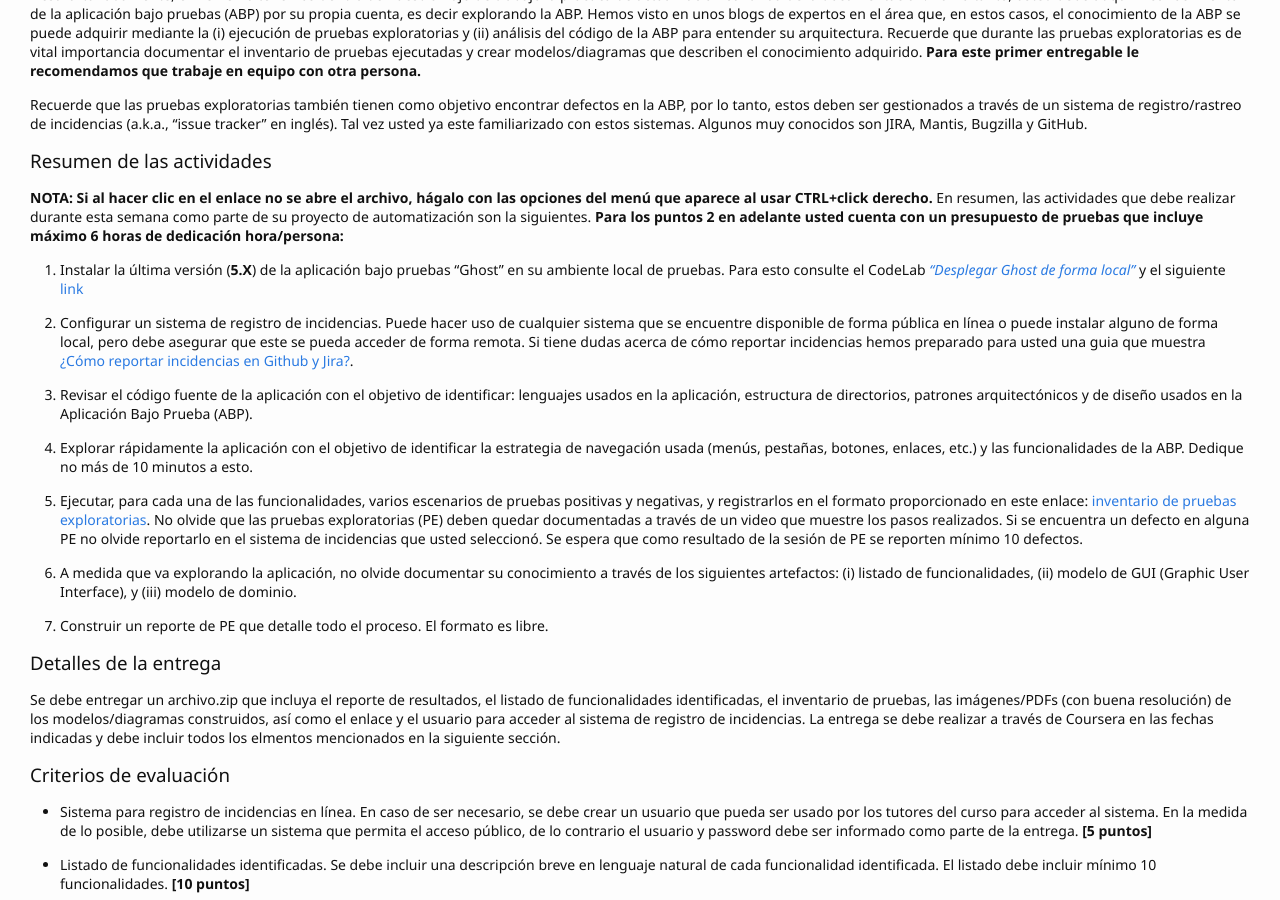
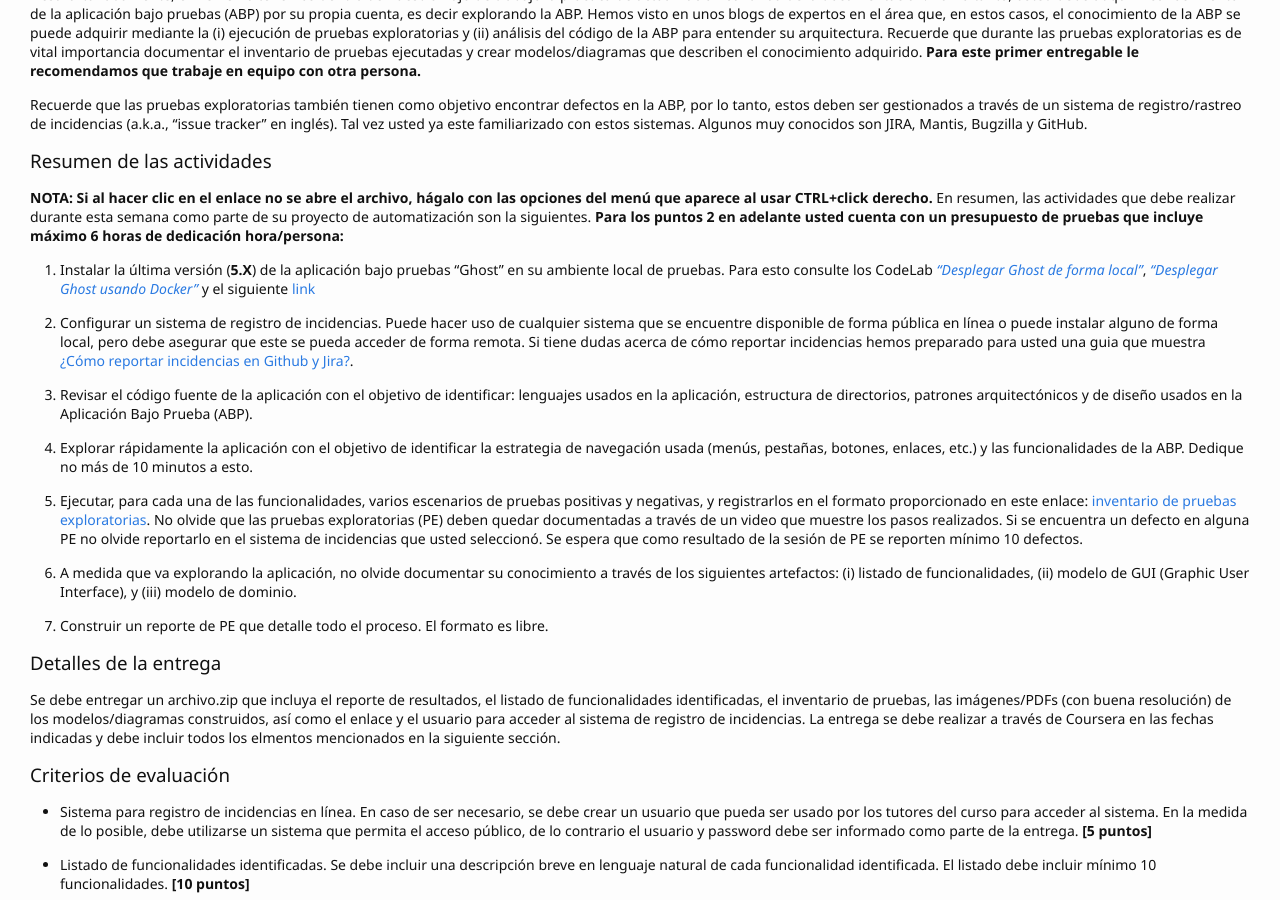
Before and after one commit to TiCSw/mt1_guias_pruebas, a Jekyll site: the page built from docs/semanas/semana1.md, in a window 1280 px wide and 900 px high, scrolled down 475 px. Built offline with Jekyll 4.4.1, drawn with Linux system fonts in a browser that asks for light colours; some web fonts are replaced; our own code applies the rules of GitHub Pages for plain Markdown files; comment, search, counter and statistics services are not loaded.

Commit message:
Semana 1 Actualización

```diff
--- a/docs/semanas/semana1.md
+++ b/docs/semanas/semana1.md
@@ -15,7 +15,7 @@
 En resumen, las actividades que debe realizar durante esta semana como parte de su proyecto de automatización son la siguientes. **Para los puntos 2 en adelante usted cuenta con un presupuesto de pruebas que incluye máximo 6 horas de dedicación hora/persona:**
 
 
-1. Instalar la última versión (**5.X**) de la aplicación bajo pruebas "Ghost" en su ambiente local de pruebas. Para esto consulte el CodeLab [_"Desplegar Ghost de forma local"_](https://thesoftwaredesignlab.github.io/AutTestingCodelabs/ghost-local-deployment/index.html#0) y el siguiente [link](https://ghost.org/docs/ghost-cli/#ghost-install)
+1. Instalar la última versión (**5.X**) de la aplicación bajo pruebas "Ghost" en su ambiente local de pruebas. Para esto consulte los CodeLab [_"Desplegar Ghost de forma local"_](https://thesoftwaredesignlab.github.io/AutTestingCodelabs/ghost-local-deployment/index.html#0), [_"Desplegar Ghost usando Docker"_](https://thesoftwaredesignlab.github.io/AutTestingCodelabs/ghost-docker-deployment/index.html#0) y el siguiente [link](https://ghost.org/docs/ghost-cli/#ghost-install)
 
 2. Configurar un sistema de registro de incidencias. Puede hacer uso de cualquier sistema que se encuentre disponible de forma pública en línea o puede instalar alguno de forma local, pero debe asegurar que este se pueda acceder de forma remota. Si tiene dudas acerca de cómo reportar incidencias hemos preparado para usted una guia que muestra [¿Cómo reportar incidencias en Github y Jira?](https://www.coursera.org/learn/pruebas-automatizadas-software/supplement/i1b1t/como-reportar-incidencias-en-gh-jira-y-mantis).
 
```
Also changed, not shown: 1 other file.
